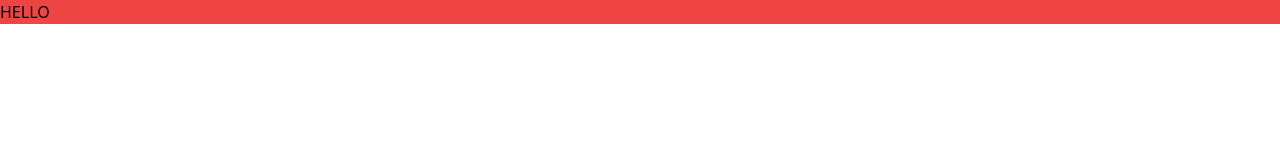
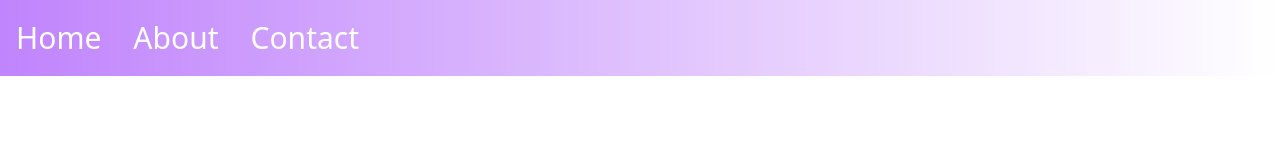
Before and after one commit to ashutoshpandey15/LearningTailwindcss, a website built with Vite: page index.html in a window 1280 px wide. Built offline with nearby package versions, Linux system fonts and the light colour scheme.

Commit message:
Update index.html

```diff
--- a/index.html
+++ b/index.html
@@ -1,12 +1,18 @@
 <!DOCTYPE html>
 <html lang="en">
-<head>
-    <meta charset="UTF-8">
-    <meta name="viewport" content="width=device-width, initial-scale=1.0">
+  <head>
+    <meta charset="UTF-8" />
+    <meta name="viewport" content="width=device-width, initial-scale=1.0" />
     <title>Document</title>
-    <link rel="stylesheet" href="./main.css">
-</head>
-<body>
-    <div class="bg-red-500">HELLO</div>
-</body>
+    <link rel="stylesheet" href="./main.css" />
+  </head>
+  <body>
+    <nav>
+      <ul class="py-5 bg-gradient-to-r from-purple-400 flex">
+        <li class="mx-4 text-white text-3xl">Home</li>
+        <li class="mx-4 text-white text-3xl">About</li>
+        <li class="mx-4 text-white text-3xl">Contact</li>
+      </ul>
+    </nav>
+  </body>
 </html>
```
